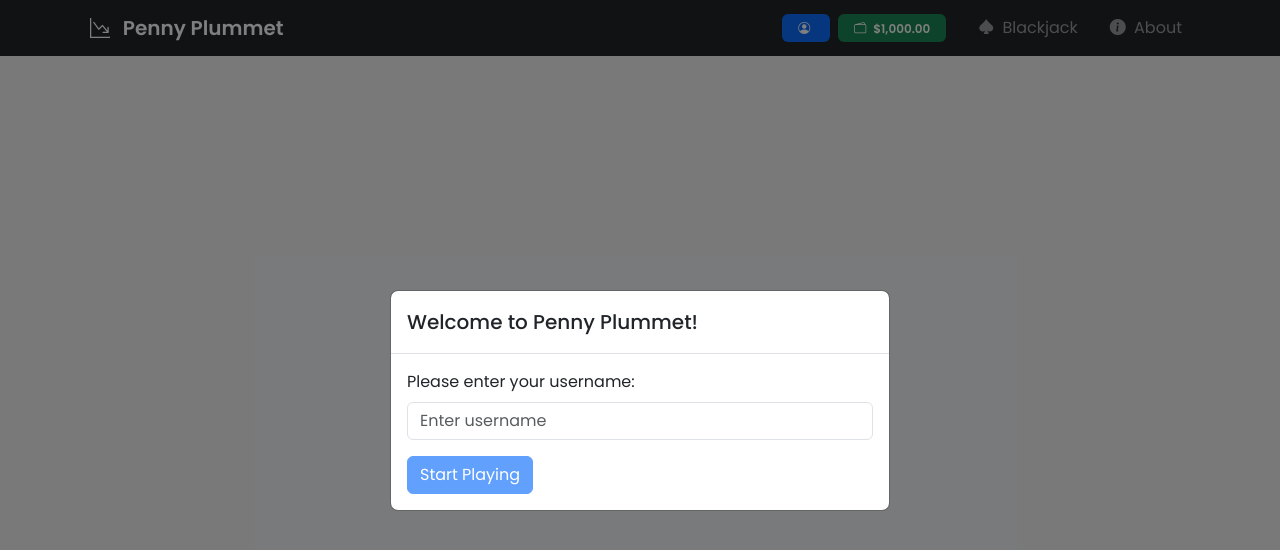
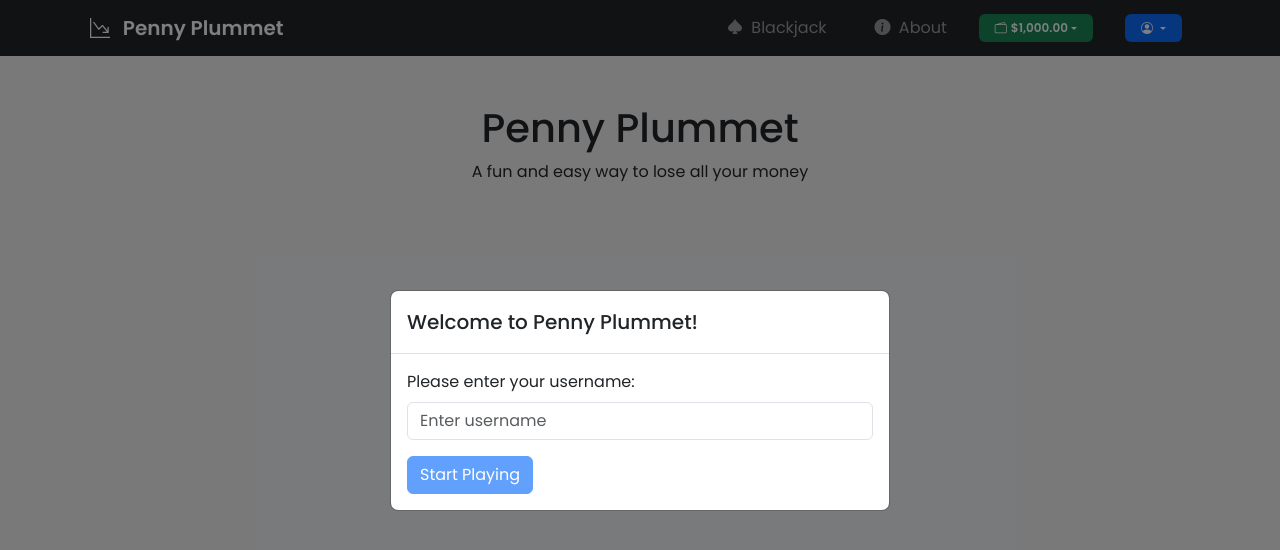
Before and after one commit to benceb2/penny-plummet, a Vue app: page / in a window 1280 px wide. Shown: the top 550 px of the page. Built offline with nearby package versions, Linux system fonts and the light colour scheme.

Commit message:
add account and balance dropdowns

```diff
--- a/src/App.vue
+++ b/src/App.vue
@@ -6,6 +6,14 @@ import UsernameModal from './components/UsernameModal.vue'
 
 const userStore = useUserStore()
 const isNavOpen = ref(false)
+
+function handleAccountSettings() {
+  // Your account settings logic
+}
+
+function handleEarnMoney() {
+  // Your earn money logic
+}
 </script>
 
 <template>
@@ -13,13 +21,11 @@ const isNavOpen = ref(false)
   <header>
     <nav class="navbar navbar-expand-lg navbar-dark bg-dark">
       <div class="container">
-        <!-- Brand with icon -->
         <RouterLink class="navbar-brand fw-bold" to="/">
           <i class="bi bi-coin-fill me-2"></i>
           <i class="bi bi-graph-down-arrow me-2"></i> Penny Plummet
         </RouterLink>
 
-        <!-- Mobile Toggle -->
         <button
           class="navbar-toggler"
           type="button"
@@ -30,43 +36,97 @@ const isNavOpen = ref(false)
           <span class="navbar-toggler-icon"></span>
         </button>
 
-        <!-- Navigation Items -->
         <div
           class="navbar-collapse"
           :class="{ 'show': isNavOpen, 'collapse': !isNavOpen }"
           id="navbarNav">
-          <ul class="navbar-nav ms-auto align-items-lg-center">
-            <!-- User Stats -->
-            <li class="nav-item me-lg-3 mb-2 mb-lg-0">
-              <div class="d-flex gap-2">
-                <span class="badge bg-primary p-2 px-3">
-                  <i class="bi bi-person-circle me-1"></i>
-                  {{ userStore.username }}
-                </span>
-                <span class="badge bg-success p-2 px-3">
-                  <i class="bi bi-wallet2 me-1"></i>
-                  {{ userStore.formattedChips }}
-                </span>
-              </div>
-            </li>
-            <!-- Navigation Links -->
-            <li class="nav-item">
+          <ul class="navbar-nav ms-auto align-items-lg-center py-3 py-lg-0">
+            <li class="nav-item me-3">
               <RouterLink
                 class="nav-link px-3"
                 @click="isNavOpen = false"
                 to="/blackjack">
-                <i class="bi bi-suit-spade-fill me-1"></i>
+                <i class="bi bi-suit-spade-fill me-1 transition-transform"></i>
                 Blackjack
               </RouterLink>
             </li>
-            <li class="nav-item">
+            <li class="nav-item me-3">
               <RouterLink
                 class="nav-link px-3"
                 @click="isNavOpen = false"
                 to="/about">
-                <i class="bi bi-info-circle-fill me-1"></i>
+                <i class="bi bi-info-circle-fill me-1 transition-transform"></i>
                 About
               </RouterLink>
+            </li>
+
+            <li class="nav-item me-lg-3 mb-2 mb-lg-0 me-3">
+              <div class="d-flex gap-2">
+                <!-- Chips Dropdown -->
+                <div class="dropdown me-3">
+                  <span
+                    class="badge bg-success p-2 px-3 d-flex align-items-center cursor-pointer dropdown-toggle"
+                    data-bs-toggle="dropdown"
+                    aria-expanded="false">
+                    <i class="bi bi-wallet2 me-1"></i>
+                    {{ userStore.formattedChips }}
+                  </span>
+                  <ul class="dropdown-menu dropdown-menu-end min-w-200">
+                    <li>
+                      <h6 class="dropdown-header">Need more chips?</h6>
+                    </li>
+                    <li>
+                      <a class="dropdown-item py-2" href="#" @click="handleEarnMoney">
+                        <i class="bi bi-piggy-bank me-2 opacity-75"></i>
+                        Earn More Chips
+                      </a>
+                    </li>
+                    <li>
+                      <hr class="dropdown-divider">
+                    </li>
+                    <li>
+                      <RouterLink class="dropdown-item py-2" to="/blackjack">
+                        <i class="bi bi-shop me-2 opacity-75"></i>
+                        Visit Store
+                      </RouterLink>
+                    </li>
+                  </ul>
+                </div>
+
+                <!-- Username Dropdown -->
+                <div class="dropdown">
+                  <span
+                    class="badge bg-primary ms-2 p-2 px-3 d-flex align-items-center cursor-pointer dropdown-toggle"
+                    data-bs-toggle="dropdown"
+                    aria-expanded="false">
+                    <i class="bi bi-person-circle me-1"></i>
+                    {{ userStore.username }}
+                  </span>
+                  <ul class="dropdown-menu dropdown-menu-end min-w-200">
+                    <li>
+                      <a class="dropdown-item py-2" href="#" @click="handleAccountSettings">
+                        <i class="bi bi-gear me-2 opacity-75"></i>
+                        Account Settings
+                      </a>
+                    </li>
+                    <li>
+                      <RouterLink class="dropdown-item py-2" to="/blackjack">
+                        <i class="bi bi-person me-2 opacity-75"></i>
+                        View Profile
+                      </RouterLink>
+                    </li>
+                    <li>
+                      <hr class="dropdown-divider">
+                    </li>
+                    <li>
+                      <a class="dropdown-item py-2 text-danger" href="#" @click="">
+                        <i class="bi bi-box-arrow-right me-2 opacity-75"></i>
+                        Logout
+                      </a>
+                    </li>
+                  </ul>
+                </div>
+              </div>
             </li>
           </ul>
         </div>
@@ -77,14 +137,16 @@ const isNavOpen = ref(false)
 </template>
 
 <style scoped>
-@media (max-width: 991px) {
-  .navbar-nav {
-    padding: 1rem 0;
-  }
+.transition-transform {
+  transition: transform 0.2s ease;
 }
 
 .nav-link:hover i {
   transform: scale(1.1);
-  transition: transform 0.2s ease;
+  cursor: pointer;
+}
+
+.min-w-200 {
+  min-width: 200px;
 }
 </style>
--- a/src/main.ts
+++ b/src/main.ts
@@ -1,5 +1,6 @@
 import 'bootstrap/dist/css/bootstrap.min.css'
 import 'bootstrap-icons/font/bootstrap-icons.css'
+import 'bootstrap/dist/js/bootstrap.bundle.min.js'
 import './assets/styles/main.css'
 
 import { createApp } from 'vue'
--- a/src/router/index.ts
+++ b/src/router/index.ts
@@ -1,9 +1,18 @@
 import { createRouter, createWebHistory } from 'vue-router'
 import GameView from '../views/BlackjackView.vue'
+import HomeView from '../views/HomeView.vue'
 
 const router = createRouter({
   history: createWebHistory(import.meta.env.BASE_URL),
   routes: [
+    {
+      path: '/',
+      name: 'home',
+      component: HomeView,
+      meta: {
+        title: 'Home'
+      }
+    },
     {
       path: '/blackjack',
       name: 'Blackjack',
--- /dev/null
+++ b/src/views/HomeView.vue
@@ -0,0 +1,11 @@
+<script setup lang="ts">
+</script>
+
+<template>
+  <div class="d-flex align-items-center justify-content-center mt-5">
+    <div class="text-center">
+      <h1>Penny Plummet</h1>
+      <p>A fun and easy way to lose all your money</p>
+    </div>
+  </div>
+</template>
```
